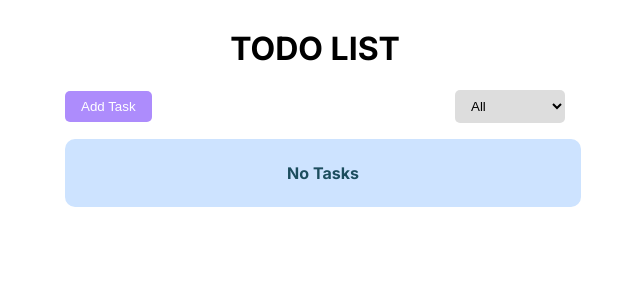
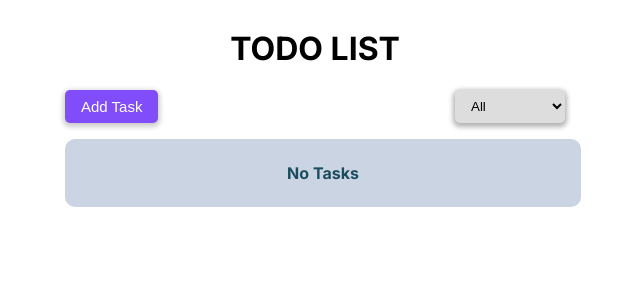
Before and after one commit to wx-it/reactjs-to-do-app, a React (Create React App) app: page / in a window 1280 px wide. Shown: the top 300 px of the page, without its empty margins (325-965 px from the left). Built offline with nearby package versions, Linux system fonts and the light colour scheme.

Commit message:
fixed styling

```diff
--- a/src/App.js
+++ b/src/App.js
@@ -2,20 +2,17 @@ import { useState } from "react";
 import { motion } from "framer-motion";
 import Modal from "./components/modal/Modal";
 import Tasks from "./components/tasks/Tasks";
-import { nanoid } from "nanoid";
 import CreateTask from "./components/createTask/CreateTask";
 
 function App() {
 
+  const [tasks, setTasks] = useState([])
   const [modalOpen, setModalOpen] = useState(false)
 
   const open = ()=> setModalOpen(true)
   const close = ()=> setModalOpen(false)
 
 
-  const [tasks, setTasks] = useState([])
-  const [displayTasks, setDisplayTasks] = useState(false)
-  const [checked, setChecked] = useState(false)
 
 const createTask = (task)=>{
   let id = Math.floor(Math.random() * 1000) + 1
@@ -47,7 +44,7 @@ return (
       <main>
         {modalOpen && <Modal tasks={tasks} createTask={createTask} modalOpen={modalOpen} handleClose={close} />}
         <CreateTask modalOpen={modalOpen} open={open} close={close} />
-        <Tasks tasks={tasks} checkBtn={checkBtn} removeTask={removeTask} displayTasks={displayTasks} />
+        <Tasks tasks={tasks} checkBtn={checkBtn} removeTask={removeTask} />
       </main>
     </div>
   );
--- a/src/components/createTask/createTask.css
+++ b/src/components/createTask/createTask.css
@@ -6,11 +6,14 @@
 
   .creating-tasks button{
     border: none;
-    background-color: rgb(173, 140, 252);
+    background-color: rgb(129, 77, 250);
     color: white;
+    font-weight: 500;
+    font-size: 15px;
     padding: 0.5rem 1rem;
     border-radius: 5px;
     cursor: pointer;
+    box-shadow: 0px 2px 5px 2px rgba(0, 0, 0, 0.2);
   }
 
 .creating-tasks select{
@@ -18,4 +21,10 @@
   background-color:  #ddd;
   padding: 0.5rem 0.75rem;
   border-radius: 5px;
+  box-shadow: 0px 2px 5px 2px rgba(0, 0, 0, 0.3);
+
 }
+
+.creating-tasks select:focus{
+  outline: none;
+}
--- a/src/components/tasks/Tasks.jsx
+++ b/src/components/tasks/Tasks.jsx
@@ -1,7 +1,7 @@
 import Task from "./Task";
 import './tasks.css'
 
-const Tasks = ({tasks, checkBtn, removeTask, checked, underline, displayTasks}) => {
+const Tasks = ({tasks, checkBtn, removeTask}) => {
 
 
 
@@ -9,7 +9,7 @@ const Tasks = ({tasks, checkBtn, removeTask, checked, underline, displayTasks})
   return (
     <div className="all-tasks">
           {tasks.length > 0 ? tasks.map(task=> (
-            <Task key={task.id} task={task} checkBtn={checkBtn} removeTask={removeTask} checked={checked} underline={underline} />
+            <Task key={task.id} task={task} checkBtn={checkBtn} removeTask={removeTask} />
           )) : <p>No Tasks</p>}
     </div>
   )
--- a/src/components/tasks/tasks.css
+++ b/src/components/tasks/tasks.css
@@ -1,5 +1,5 @@
 .all-tasks{
-    background-color: rgb(205, 227, 255);
+    background-color: rgb(202, 212, 226);
     width: 100%;
     border-radius: 10px;
     margin-top: 1rem;
@@ -37,6 +37,12 @@
     margin: 1rem;
     padding: 0.25rem 1rem;
     border-radius: 5px;
+    box-shadow: 0px 1px 5px 2px rgba(0, 0, 0, 0.1);
+  }
+
+  .task:hover{
+    transform: translateY(-0.25rem);
+    transition: all 0.5s ease;
   }
 
   input[type="checkbox"] {
```
Also changed, not shown: src/components/checkbox/Checkbox.jsx (deleted), src/components/checkbox/checkbox.css (deleted). Lines whose indentation alone changed are shown as unchanged.
